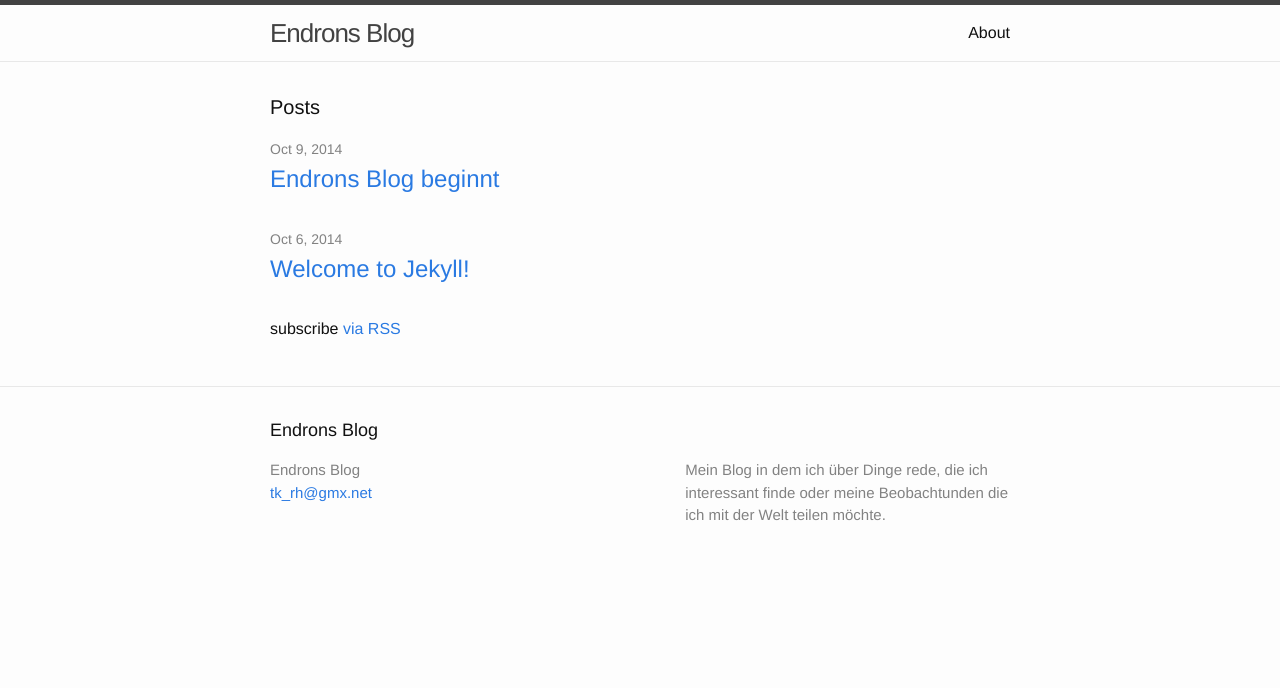
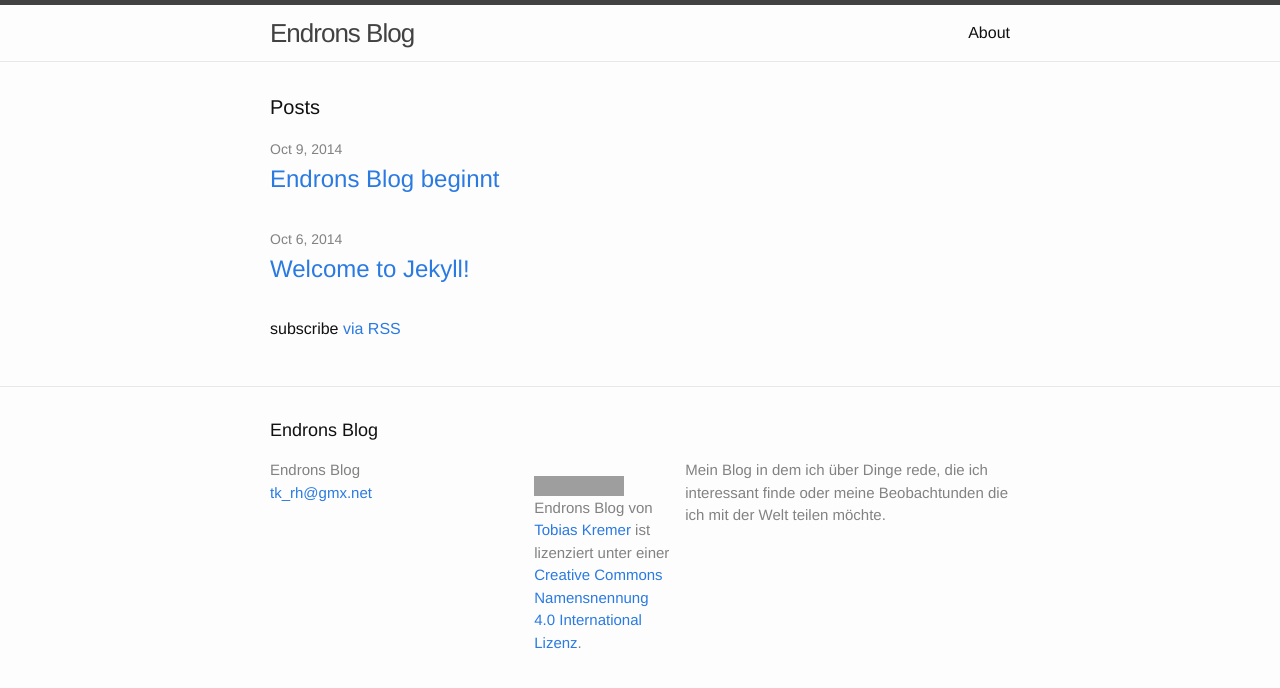
Before and after one commit to Endron/endron.github.io, a Jekyll site: the page built from index.html, in a window 1280 px wide. Shown: the top 688 px of the page. Built offline with Jekyll 4.4.1, drawn with Linux system fonts in a browser that asks for light colours; grey boxes are pictures that could not be loaded.

Commit message:
CC License hinzugefügt.

```diff
--- a/_includes/footer.html
+++ b/_includes/footer.html
@@ -43,6 +43,7 @@
           </li>
           {% endif %}
         </ul>
+        <a rel="license" href="http://creativecommons.org/licenses/by/4.0/"><img alt="Creative Commons Lizenzvertrag" style="border-width:0" src="https://i.creativecommons.org/l/by/4.0/88x31.png" /></a><br /><span xmlns:dct="http://purl.org/dc/terms/" href="http://purl.org/dc/dcmitype/Text" property="dct:title" rel="dct:type">Endrons Blog</span> von <a xmlns:cc="http://creativecommons.org/ns#" href="http://endron.github.io" property="cc:attributionName" rel="cc:attributionURL">Tobias Kremer</a> ist lizenziert unter einer <a rel="license" href="http://creativecommons.org/licenses/by/4.0/">Creative Commons Namensnennung 4.0 International Lizenz</a>.
       </div>
 
       <div class="footer-col  footer-col-3">
```
